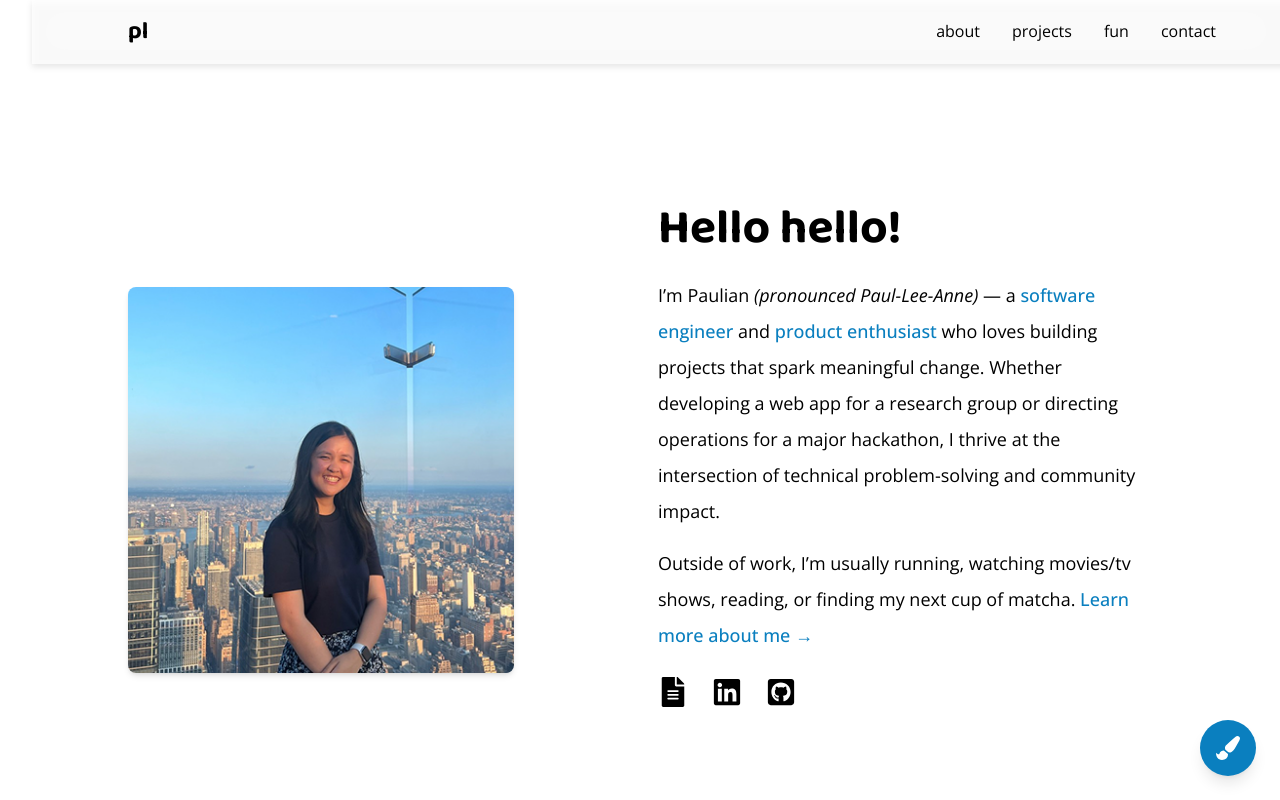
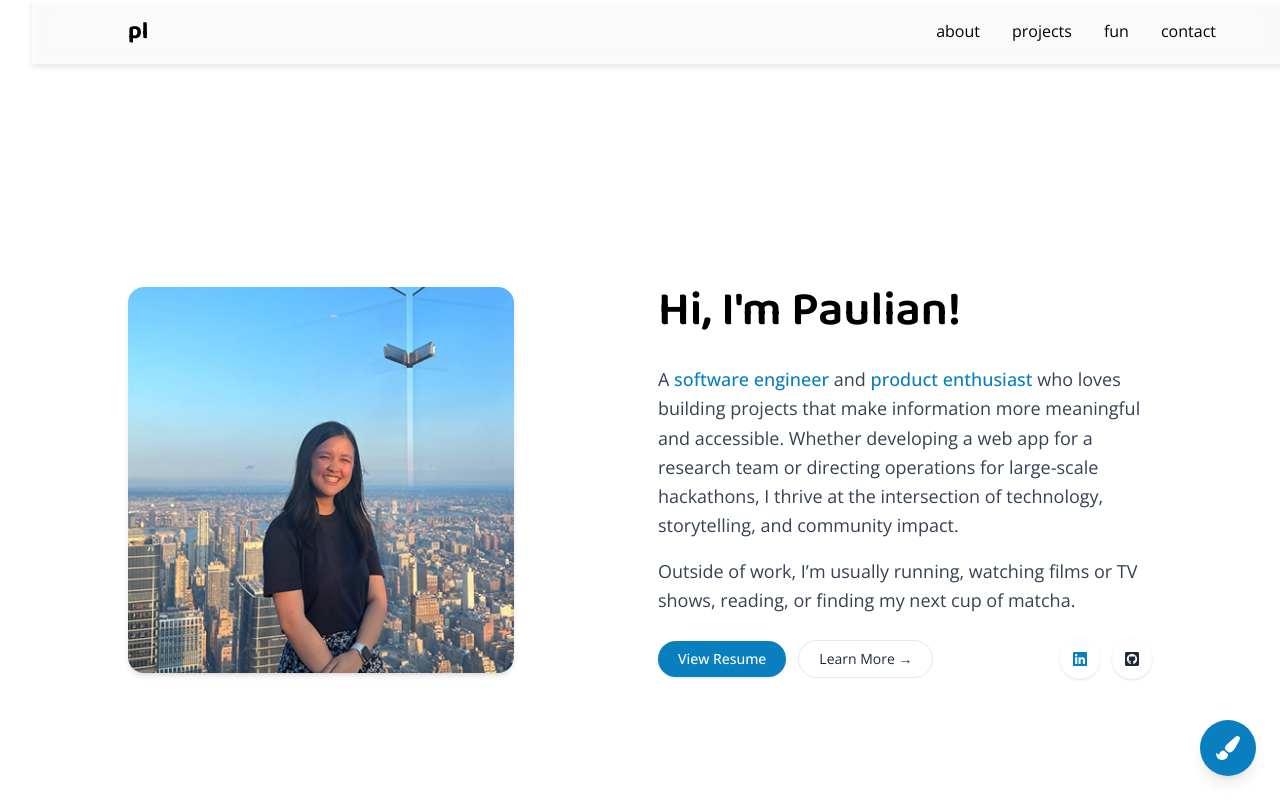
Before and after one commit to paulian7/portfolio, a React (Vite) app: page / in a window 1280 px wide. Shown: the top 800 px of the page. Built offline with nearby package versions, Linux system fonts and the light colour scheme.

Commit message:
polish home pg

```diff
--- a/src/components/sections/Home.jsx
+++ b/src/components/sections/Home.jsx
@@ -13,7 +13,7 @@ export const Home = () => {
           <img
             src="/landingPic.png"
             alt="Home page picture displaying Paulian"
-            className="rounded-lg object-cover w-64 sm:w-72 md:w-80 lg:w-[450px] max-w-full shadow-md"
+            className="rounded-2xl object-cover w-64 sm:w-72 md:w-80 lg:w-[450px] max-w-full shadow-md"
           />
         </div>
       </RevealOnScroll>
@@ -21,13 +21,12 @@ export const Home = () => {
       {/* text */}
       <RevealOnScroll>
         <div className="flex flex-col max-w-xl text-center md:text-left self-center mt-10 md:mt-0">
-          <h1 className="text-2xl sm:text-3xl md:text-5xl font-bold mb-6 font-baloo break-words">
-            Hello hello!
+          <h1 className="text-2xl sm:text-3xl md:text-5xl font-semibold mb-6 font-baloo break-words leading-tight">
+            Hi, I'm Paulian!
           </h1>
 
-          <p className="text-base sm:text-lg mb-4 font-normal leading-loose">
-            I’m Paulian{" "}
-            <span className="italic">(pronounced Paul-Lee-Anne)</span> — a{" "}
+          <p className="text-base sm:text-lg text-gray-700 mb-4 leading-relaxed">
+            A{" "}
             <span className="text-[#0A7FBF] font-medium">
               software engineer
             </span>{" "}
@@ -35,52 +34,56 @@ export const Home = () => {
             <span className="text-[#0A7FBF] font-medium">
               product enthusiast
             </span>{" "}
-            who loves building projects that spark meaningful change. Whether
-            developing a web app for a research group or directing operations
-            for a major hackathon, I thrive at the intersection of technical
-            problem-solving and community impact.
+            who loves building projects that make information more meaningful
+            and accessible. Whether developing a web app for a research team or
+            directing operations for large-scale hackathons, I thrive at the
+            intersection of technology, storytelling, and community impact.
           </p>
 
-          <p className="text-base sm:text-lg mb-6 font-normal leading-loose">
-            Outside of work, I’m usually running, watching movies/tv shows,
+          <p className="text-base sm:text-lg text-gray-700 mb-6 leading-relaxed">
+            Outside of work, I’m usually running, watching films or TV shows,
             reading, or finding my next cup of matcha.{" "}
-            <a
-              href="#about"
-              className="text-[#0A7FBF] font-medium hover:underline"
-            >
-              Learn more about me →
-            </a>
           </p>
 
           {/* buttons & links section */}
-          <div className="flex justify-center md:justify-start space-x-6 text-2xl md:text-3xl mb-12">
+          <div className="flex flex-wrap items-center gap-3">
             <a
                   href="/Portfolio_Paulian_Le_Resume.pdf"
                   target="_blank"
                   rel="noopener noreferrer"
-              aria-label="Paulian's Resume"
-              className="hover:-translate-y-1 hover:shadow-lg transition-transform hover:text-gray-500"
+                  className="inline-flex items-center justify-center px-5 py-2 rounded-full bg-[#0A7FBF] text-white text-sm font-medium shadow-sm hover:shadow-md transition"
                 >
-              <FaFileAlt />
+                  View Resume
                 </a>
+
+            <a
+              href="#about"
+              className="inline-flex items-center justify-center px-5 py-2 rounded-full border border-gray-200 text-sm text-gray-800 bg-white hover:bg-gray-50 transition"
+            >
+              Learn More →
+            </a>
+
+            <div className="ml-auto flex items-center gap-3">
               <a
                 href="https://www.linkedin.com/in/paulianle/"
                 target="_blank"
                 rel="noopener noreferrer"
                 aria-label="Paulian's LinkedIn"
-              className="hover:-translate-y-1 hover:shadow-lg transition-transform hover:text-gray-500"
+                className="w-10 h-10 rounded-full bg-white shadow-sm flex items-center justify-center text-[#0A7FBF] hover:shadow-md transition"
               >
                 <FaLinkedin />
               </a>
+
               <a
                 href="https://github.com/paulian7"
                 target="_blank"
                 rel="noopener noreferrer"
                 aria-label="Paulian's GitHub"
-              className="hover:-translate-y-1 hover:shadow-lg transition-transform hover:text-gray-500"
+                className="w-10 h-10 rounded-full bg-white shadow-sm flex items-center justify-center text-gray-800 hover:shadow-md transition"
               >
                 <FaGithubSquare />
               </a>
+            </div>
           </div>
         </div>
       </RevealOnScroll>
```
Lines whose indentation alone changed are shown as unchanged.
